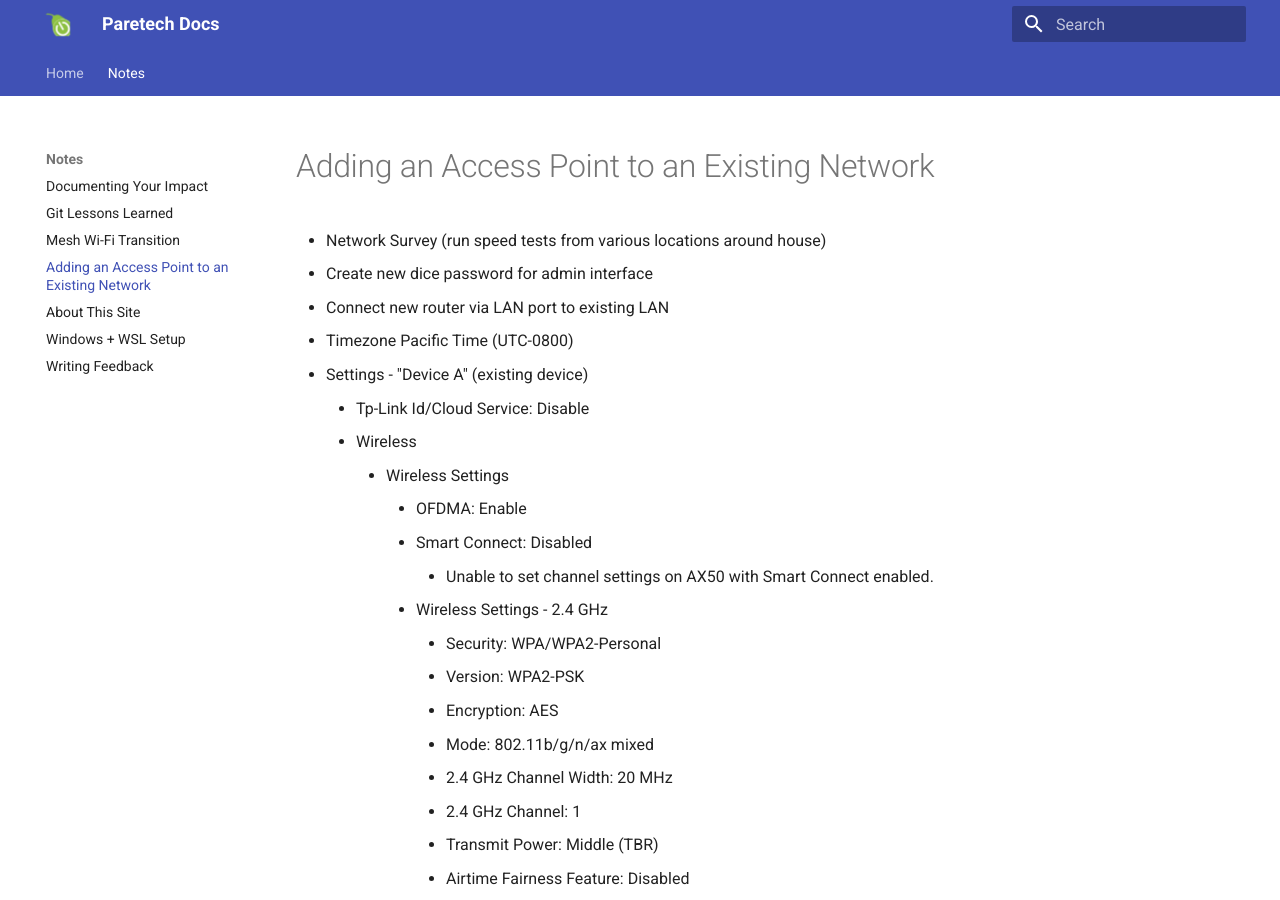
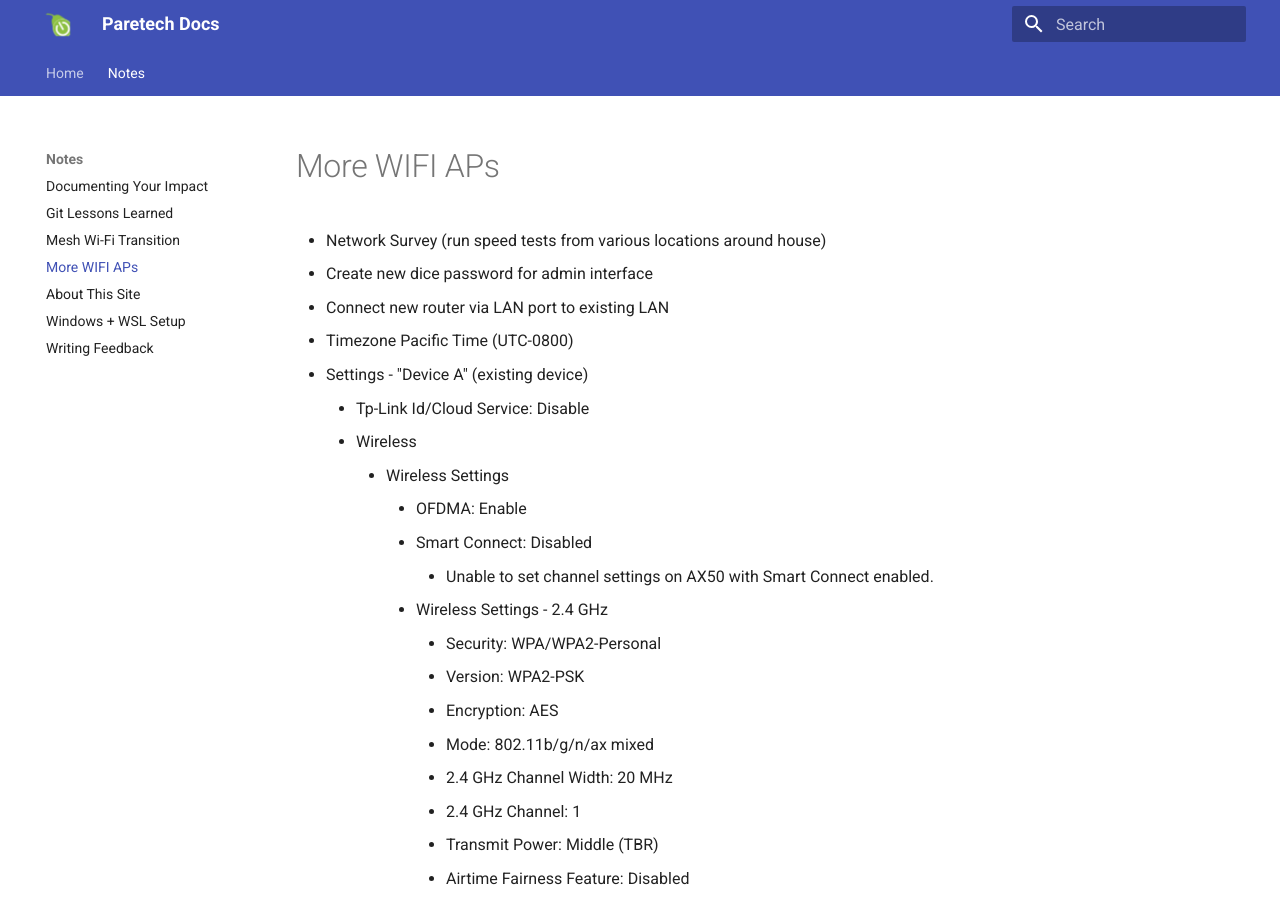
Before and after one commit to paretech/docs, an MkDocs documentation site: the page built from docs/notes/network-access-point.md, in a window 1280 px wide and 900 px high. Built offline with MkDocs 1.6.1 and Material for MkDocs 9.7.7, drawn with Linux system fonts in a browser that asks for light colours.

Commit message:
Update title

```diff
--- a/docs/notes/network-access-point.md
+++ b/docs/notes/network-access-point.md
@@ -1,4 +1,4 @@
-# Adding an Access Point to an Existing Network
+# More WIFI APs
 
 - Network Survey (run speed tests from various locations around house)
 - Create new dice password for admin interface
```
